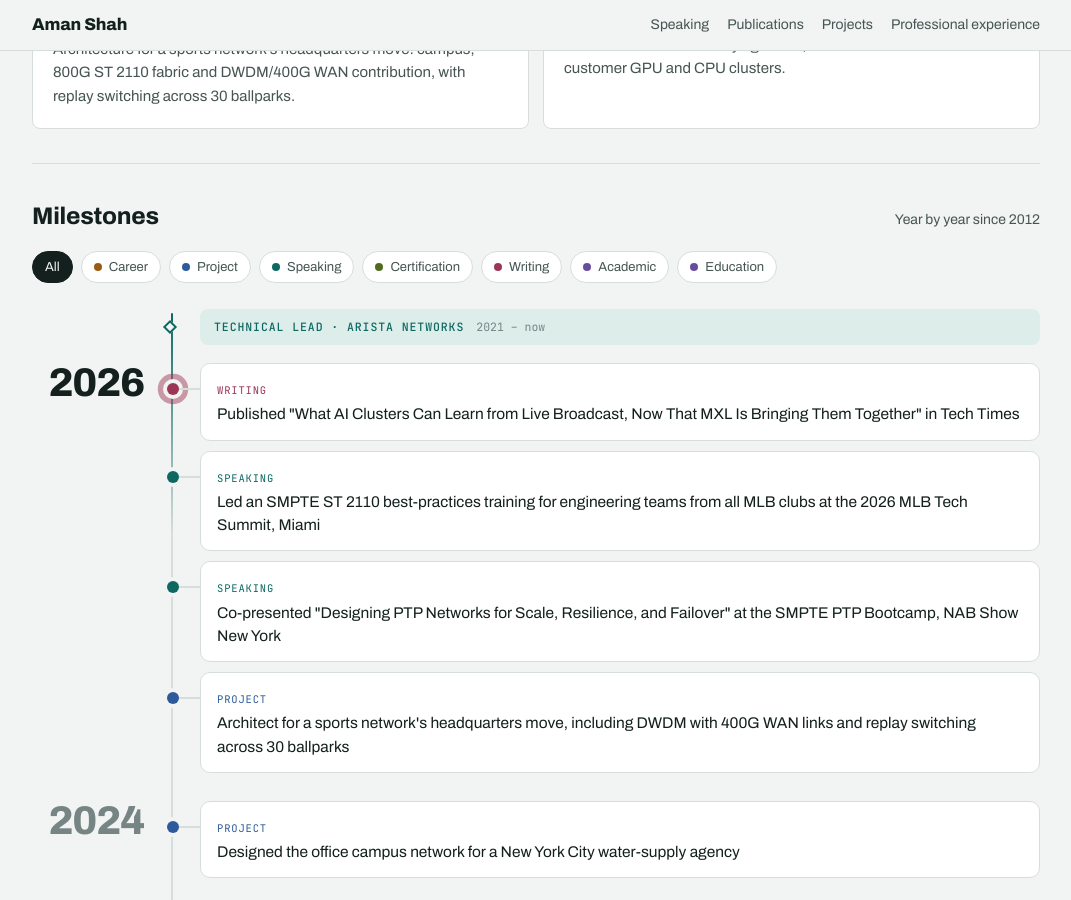
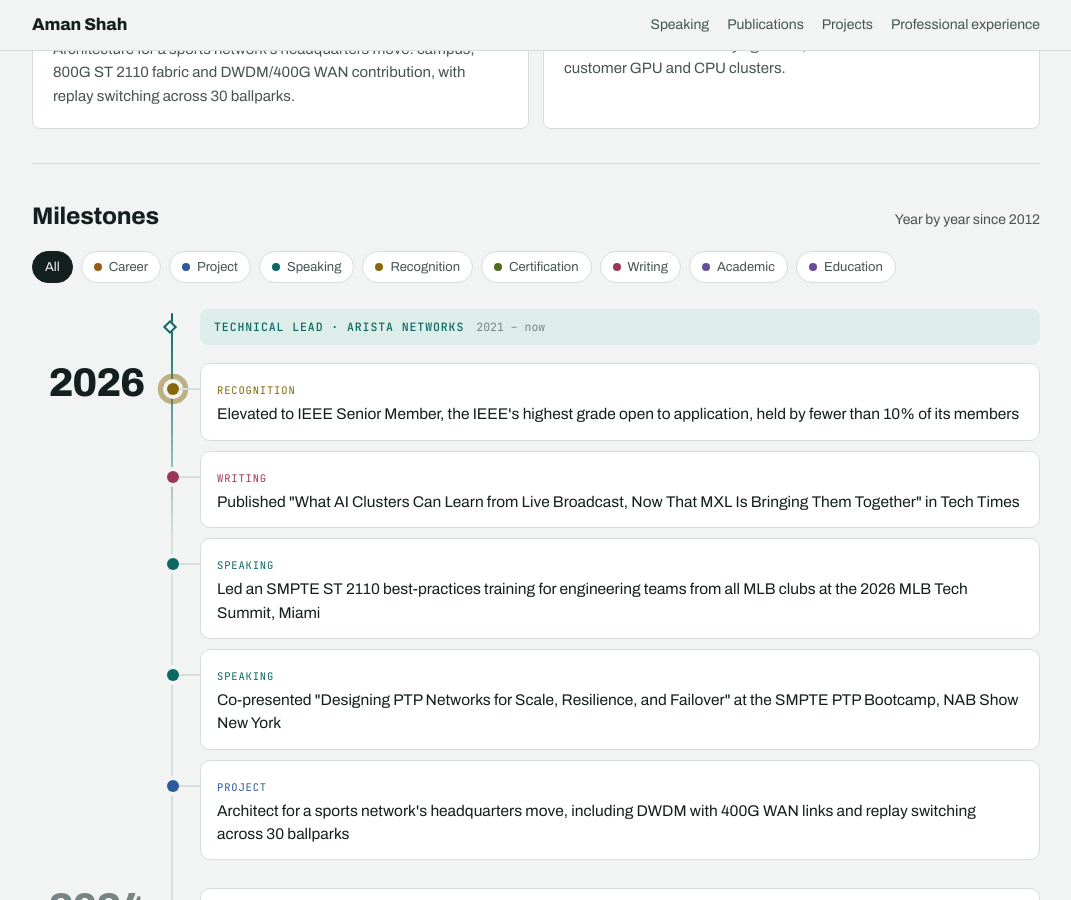
Before and after one commit to Amanshah91/amanshah91.github.io, a Jekyll site: the page built from index.html, in a window 1280 px wide and 900 px high, scrolled down 2444 px. Shown: the whole window, without its empty margins (104-1175 px from the left). Built offline with Jekyll 4.4.1, drawn with Linux system fonts in a browser that asks for light colours; some of the changed text lies outside the part shown.

Commit message:
IEEE Senior Member (2026)
Co-Authored-By: Claude Opus 5.5 <noreply@anthropic.com>
Claude-Session: https://claude.ai/code/session_016ECpXB9SB4zXKomSvGvhZo

```diff
--- a/_data/credentials.yml
+++ b/_data/credentials.yml
@@ -31,11 +31,11 @@ certifications:
 
 memberships:
   - year: "2026"
+    title: IEEE
+    detail: Senior Member, Institute of Electrical and Electronics Engineers
+  - year: "2026"
     title: IET
     detail: Technician Member (TMIET), Institution of Engineering and Technology
   - year: ""
-    title: IEEE
-    detail: Member, Institute of Electrical and Electronics Engineers
-  - year: ""
     title: SMPTE
     detail: Member, Society of Motion Picture and Television Engineers
--- a/_data/milestones.yml
+++ b/_data/milestones.yml
@@ -6,6 +6,8 @@
 - year: "2026"
   era: lead
   items:
+    - kind: Recognition
+      text: Elevated to IEEE Senior Member, the IEEE's highest grade open to application, held by fewer than 10% of its members
     - kind: Writing
       text: Published "What AI Clusters Can Learn from Live Broadcast, Now That MXL Is Bringing Them Together" in Tech Times
     - kind: Speaking
```
